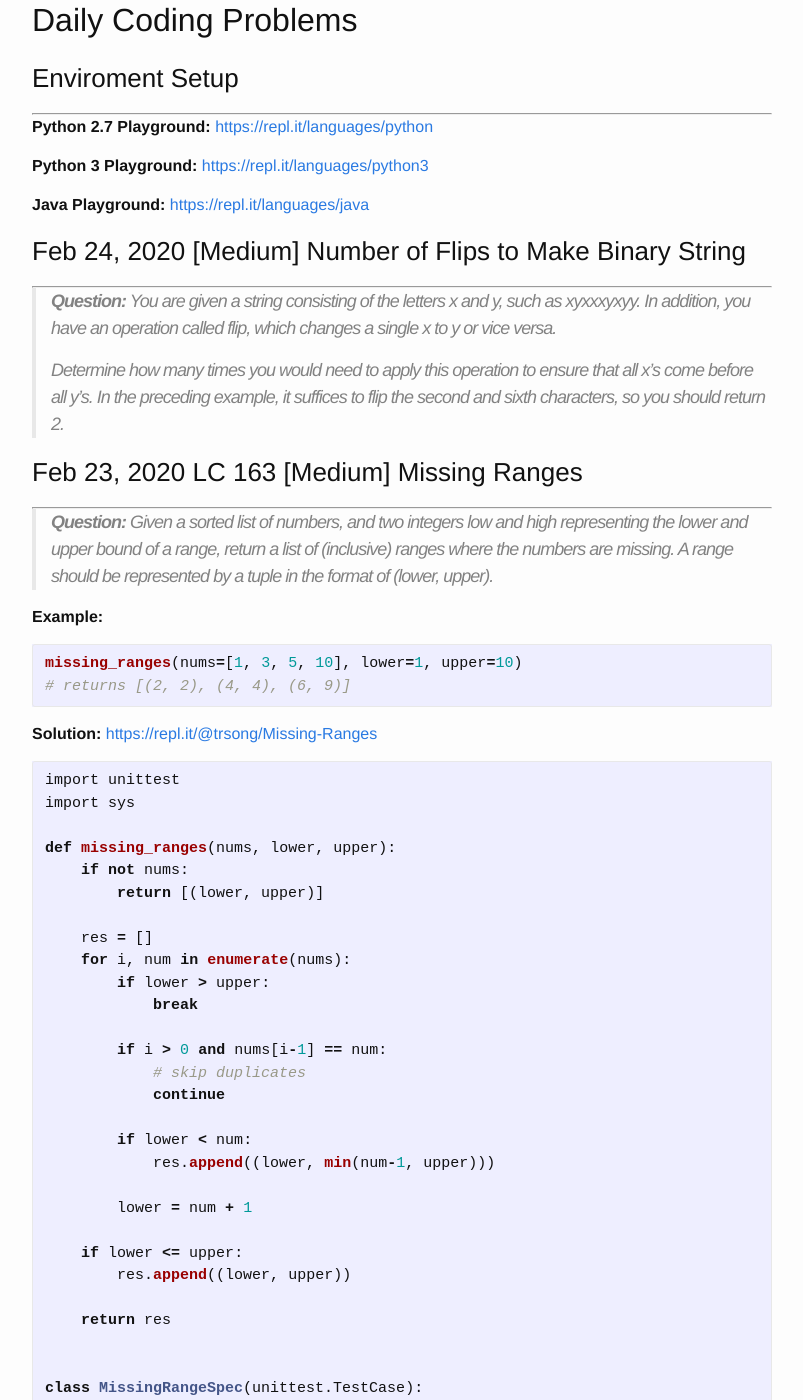
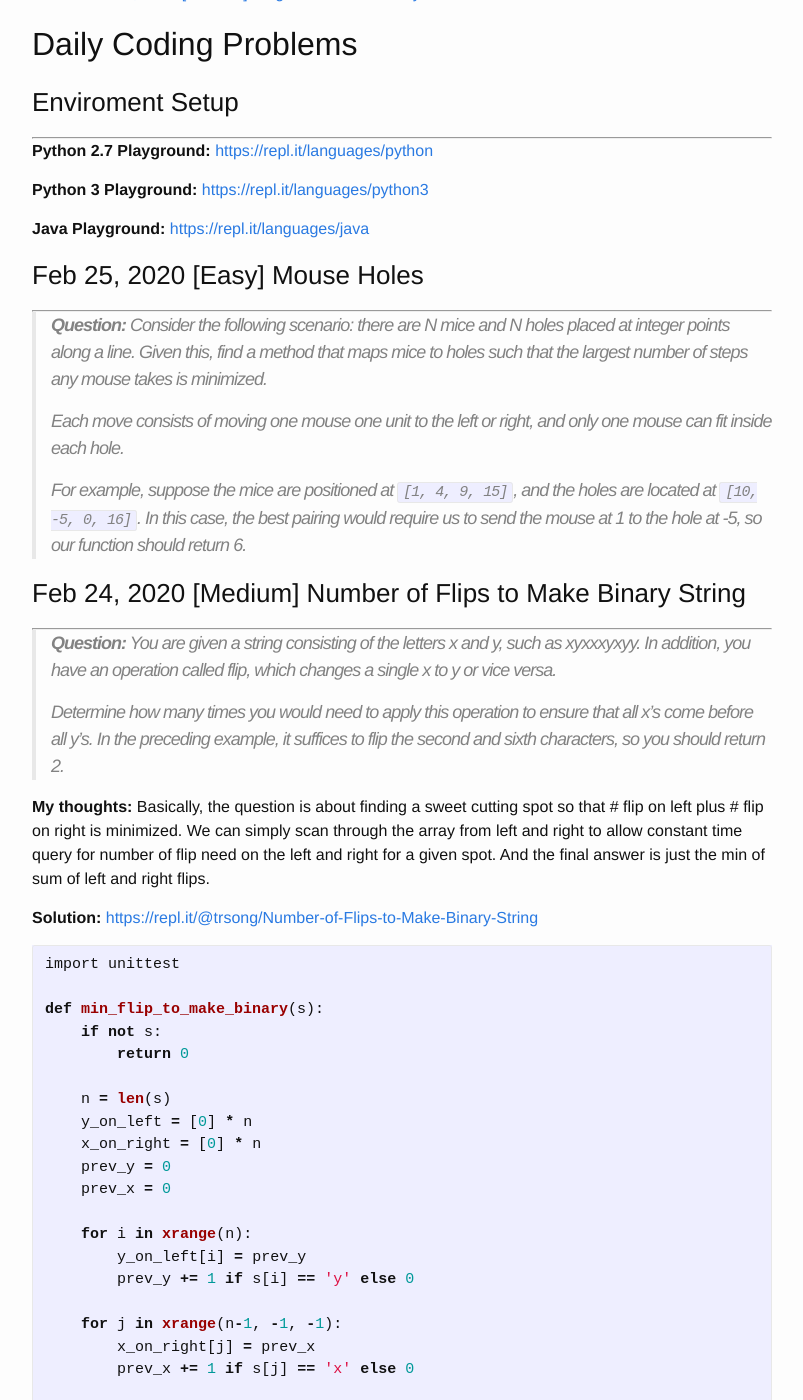
Before and after one commit to trsong/trsong.github.io, a Jekyll site: the page built from _posts/2020-02-01-DailyQuestionsFeb.md, in a window 1280 px wide and 1400 px high, scrolled down 843 px. Shown: the whole window, without its empty margins (238-1041 px from the left). Built offline with Jekyll 4.4.1, drawn with Linux system fonts in a browser that asks for light colours; some of the changed text lies outside the part shown.

Commit message:
Add Solution to Feb 24 Question

````diff
--- a/_posts/2020-02-01-DailyQuestionsFeb.md
+++ b/_posts/2020-02-01-DailyQuestionsFeb.md
@@ -18,6 +18,14 @@ categories: Python/Java
 
 **Java Playground:** [https://repl.it/languages/java](https://repl.it/languages/java)
 
+### Feb 25, 2020 [Easy] Mouse Holes
+---
+> **Question:** Consider the following scenario: there are N mice and N holes placed at integer points along a line. Given this, find a method that maps mice to holes such that the largest number of steps any mouse takes is minimized.
+>
+> Each move consists of moving one mouse one unit to the left or right, and only one mouse can fit inside each hole.
+>
+> For example, suppose the mice are positioned at `[1, 4, 9, 15]`, and the holes are located at `[10, -5, 0, 16]`. In this case, the best pairing would require us to send the mouse at 1 to the hole at -5, so our function should return 6.
+
 
 ### Feb 24, 2020 [Medium] Number of Flips to Make Binary String
 ---
@@ -25,6 +33,69 @@ categories: Python/Java
 >
 > Determine how many times you would need to apply this operation to ensure that all x's come before all y's. In the preceding example, it suffices to flip the second and sixth characters, so you should return 2.
 
+**My thoughts:** Basically, the question is about finding a sweet cutting spot so that # flip on left plus # flip on right is minimized. We can simply scan through the array from left and right to allow constant time query for number of flip need on the left and right for a given spot. And the final answer is just the min of sum of left and right flips.
+
+**Solution:** [https://repl.it/@trsong/Number-of-Flips-to-Make-Binary-String](https://repl.it/@trsong/Number-of-Flips-to-Make-Binary-String)
+```py
+import unittest
+
+def min_flip_to_make_binary(s):
+    if not s:
+        return 0
+
+    n = len(s)
+    y_on_left = [0] * n
+    x_on_right = [0] * n
+    prev_y = 0
+    prev_x = 0
+
+    for i in xrange(n):
+        y_on_left[i] = prev_y
+        prev_y += 1 if s[i] == 'y' else 0
+
+    for j in xrange(n-1, -1, -1):
+        x_on_right[j] = prev_x
+        prev_x += 1 if s[j] == 'x' else 0
+
+    num_flip = n
+    for y, x in zip(y_on_left, x_on_right):
+        num_flip = min(num_flip, y + x)
+
+    return num_flip
+
+
+class MinFlipToMakeBinarySpec(unittest.TestCase):
+    def test_example(self):
+        self.assertEqual(2, min_flip_to_make_binary('xyxxxyxyy'))  # xxxxxxxyy
+
+    def test_empty_string(self):
+        self.assertEqual(0, min_flip_to_make_binary(''))
+
+    def test_already_binary(self):
+        self.assertEqual(0, min_flip_to_make_binary('xxxxxxxyy'))
+
+    def test_flipped_string(self):
+        self.assertEqual(3, min_flip_to_make_binary('yyyxxx'))  # yyyyyy
+
+    def test_flip_all_x(self):
+        self.assertEqual(1, min_flip_to_make_binary('yyx'))  # yyy
+
+    def test_flip_all_y(self):
+        self.assertEqual(2, min_flip_to_make_binary('yyxxx'))  # xxxxx
+
+    def test_flip_all_y2(self):
+        self.assertEqual(4, min_flip_to_make_binary('xyxxxyxyyxxx'))  # xxxxxxxxxxxx
+
+    def test_flip_y(self):
+        self.assertEqual(2, min_flip_to_make_binary('xyxxxyxyyy'))  # xxxxxxxyyy
+
+    def test_flip_x_and_y(self):
+        self.assertEqual(3, min_flip_to_make_binary('xyxxxyxyyx'))  # xxxxxyyyyy
+
+
+if __name__ == '__main__':
+    unittest.main(exit=False)
+```
 
 ### Feb 23, 2020 LC 163 [Medium] Missing Ranges
 ---
````
